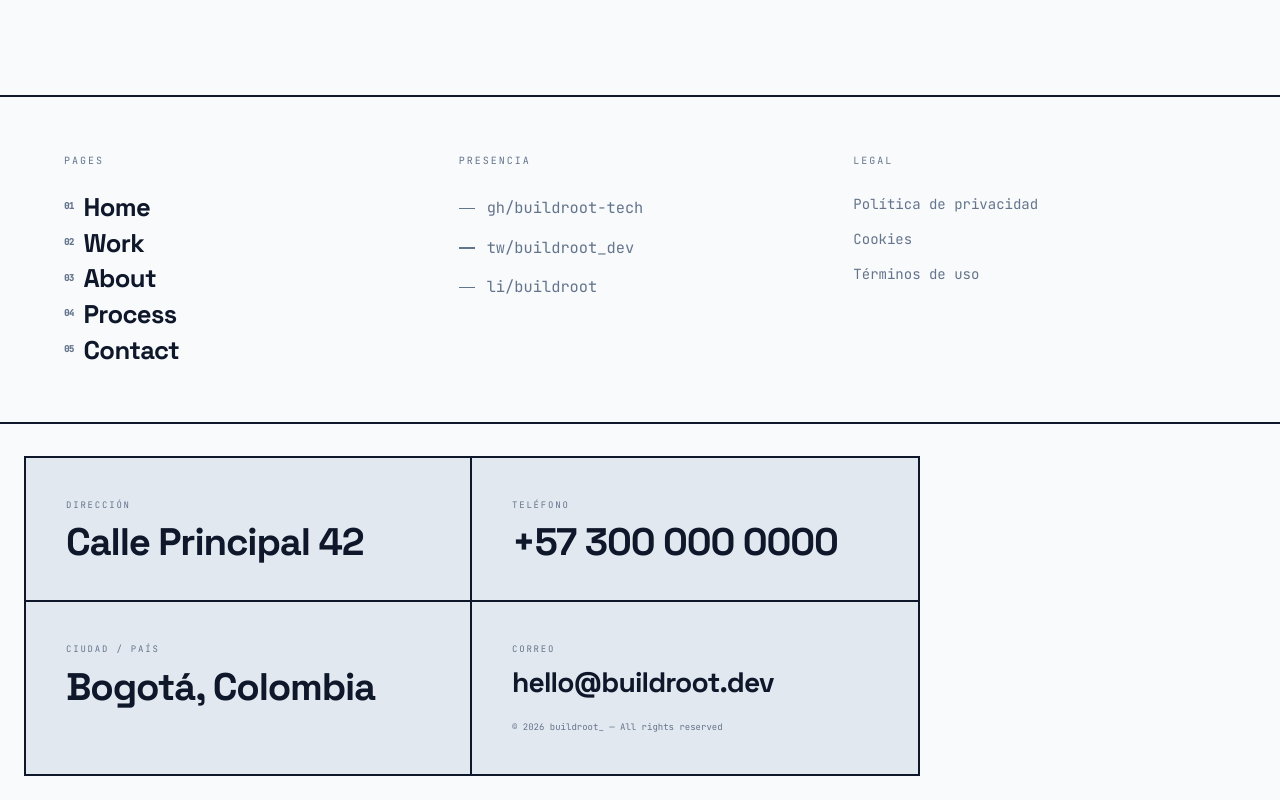
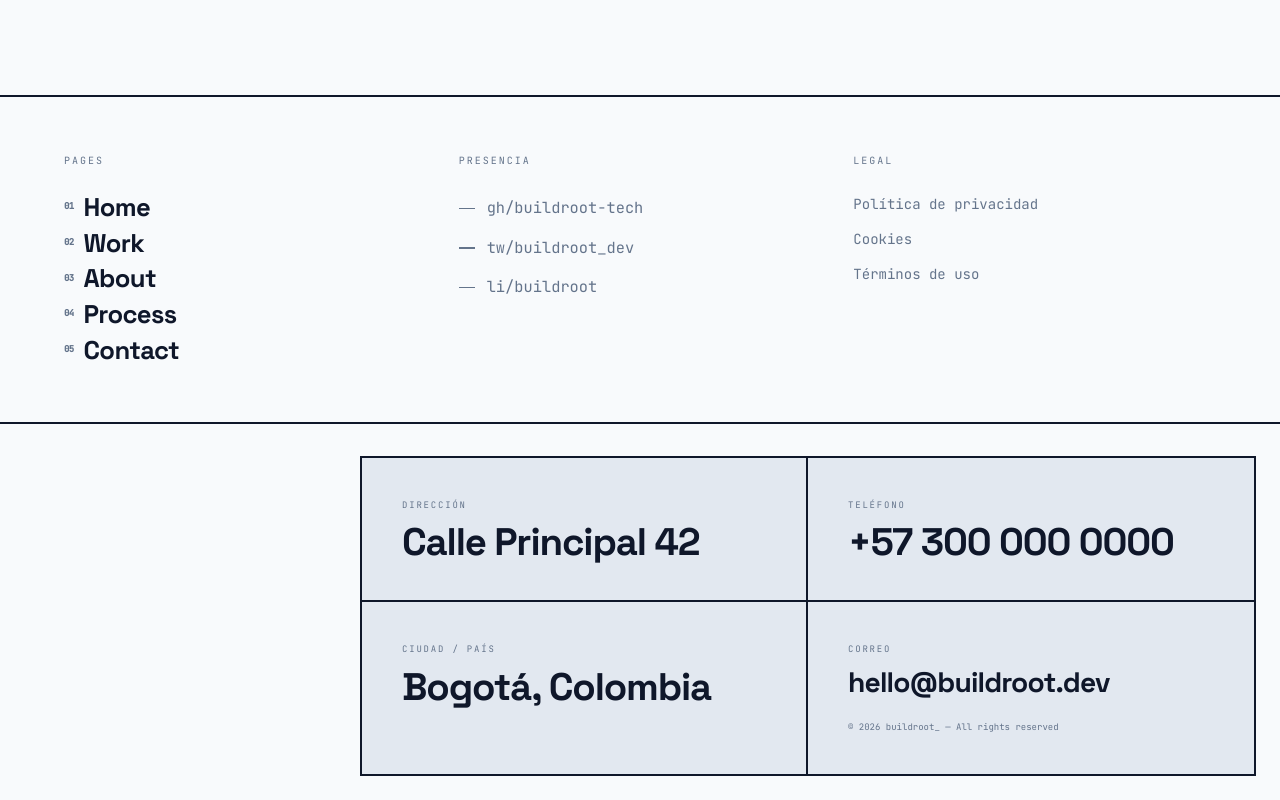
Before and after one commit to buildroot-tech/front-buildroot, a Next.js app: page / in a window 1280 px wide. Shown: the part 4674-5474 px from the top of the page. Built offline with nearby package versions, Linux system fonts and the light colour scheme.

Commit message:
style(footer): move contact box to bottom right

```diff
--- a/components/layout/Footer.tsx
+++ b/components/layout/Footer.tsx
@@ -161,7 +161,7 @@ export function Footer(): React.ReactElement {
         </div>
 
         {/* ── LOWER HALF — Contact Info Box ── */}
-        <div className="flex justify-start px-4 md:px-6 pb-4 md:pb-6 pt-12 md:pt-8">
+        <div className="flex justify-end px-4 md:px-6 pb-4 md:pb-6 pt-12 md:pt-8">
           <motion.div
             initial={{ opacity: 0, y: 28 }}
             whileInView={{ opacity: 1, y: 0 }}
```
